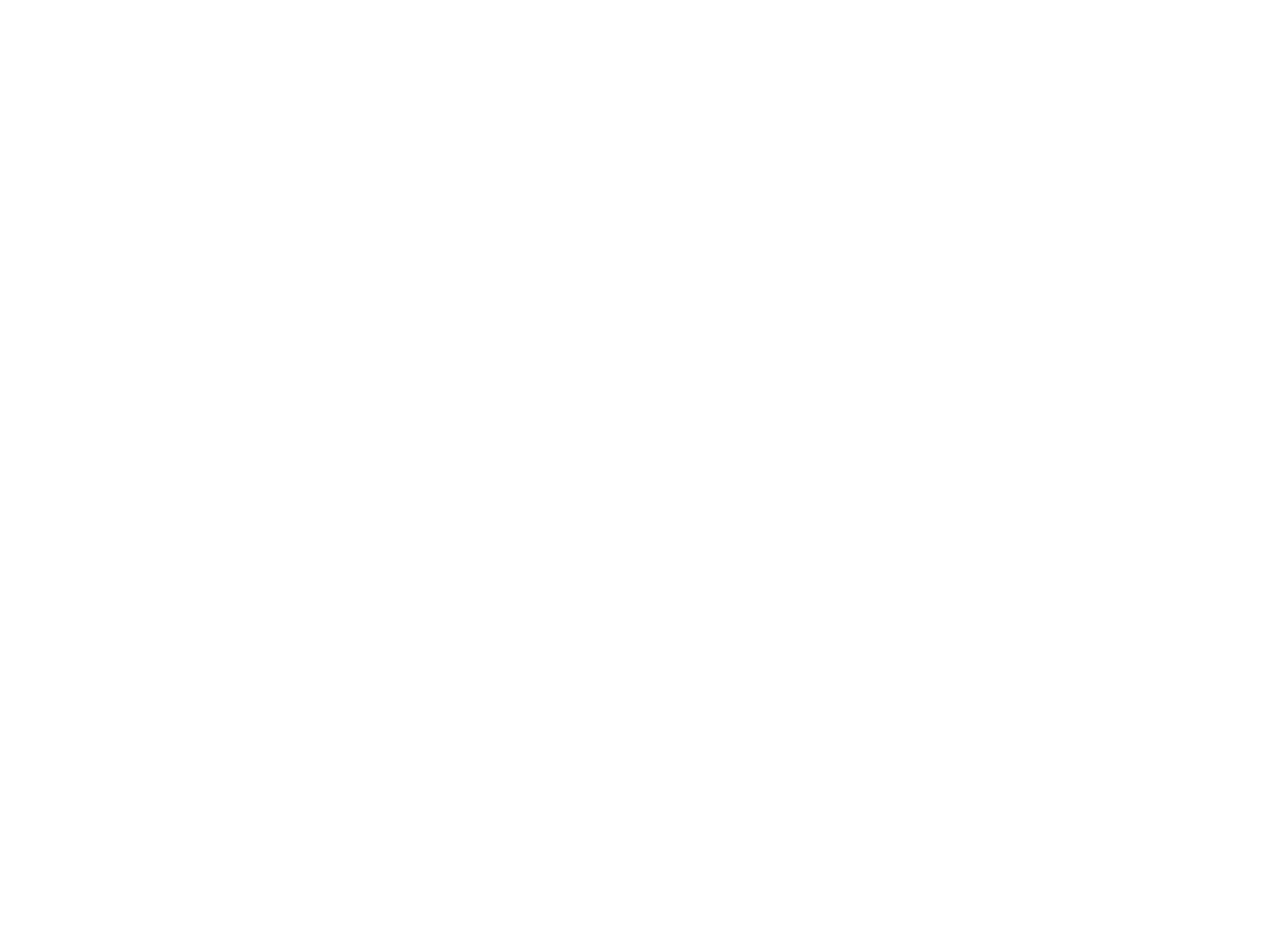
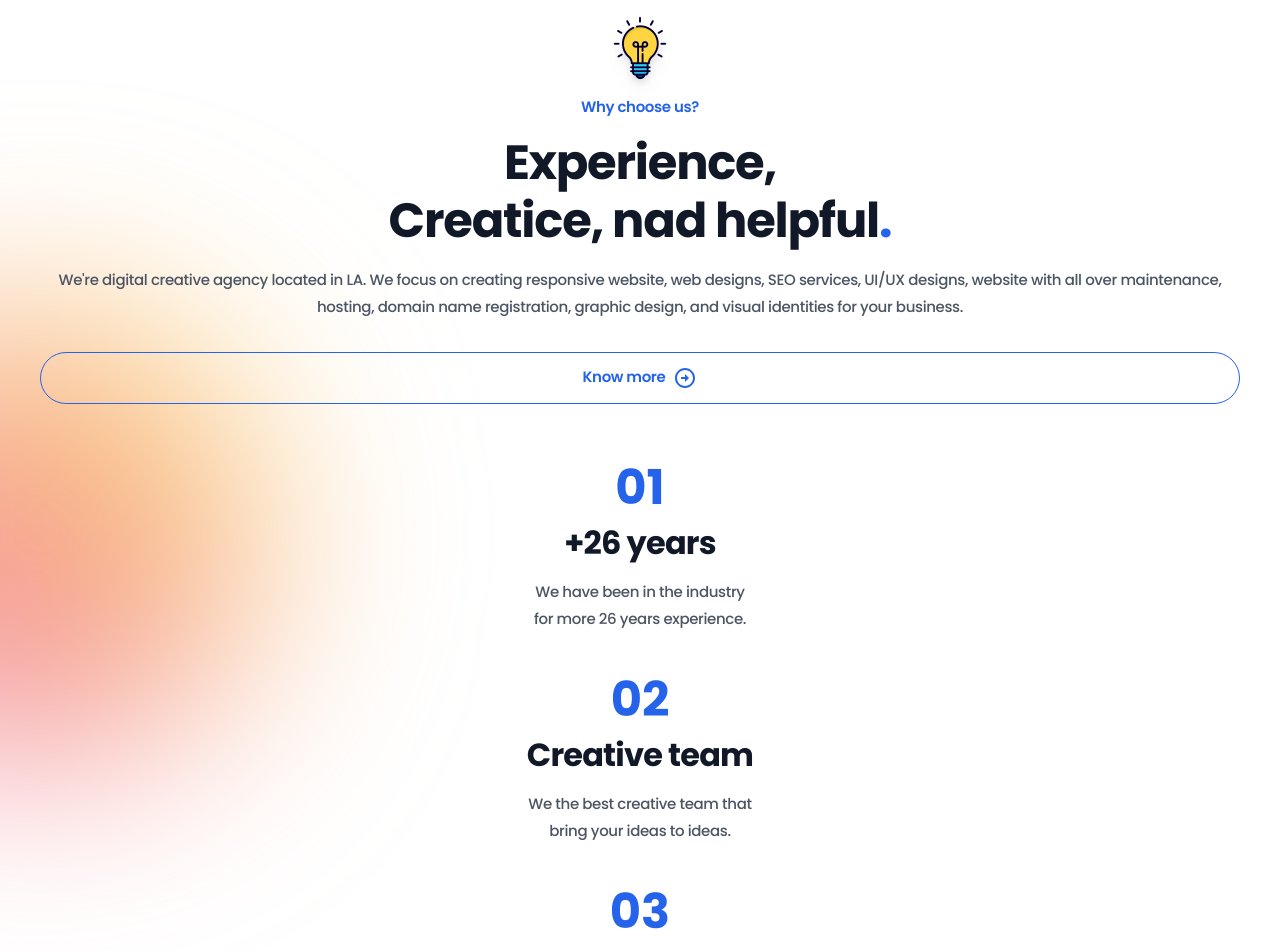
Before and after one commit to fajarfadillahh/hexlab-digital-marketing-react-tailwind, a React (Vite) app: page / in a window 1280 px wide. Shown: the part 4180-5130 px from the top of the page. Before the commit the page ends 4100 px from the top, so only its background shows below. Built offline with nearby package versions, Linux system fonts and the light colour scheme.

Commit message:
create: Experience parts - HomePage

```diff
--- a/src/Data.jsx
+++ b/src/Data.jsx
@@ -59,3 +59,22 @@
     text: "Our creative team made a great and beautiful brands",
   },
 ];
+
+// experience data
+export const experienceData = [
+  {
+    number: "01",
+    title: "+26 years",
+    text: "We have been in the industry for more 26 years experience.",
+  },
+  {
+    number: "02",
+    title: "Creative team",
+    text: "We the best creative team that bring your ideas to ideas.",
+  },
+  {
+    number: "03",
+    title: "we're helpful",
+    text: "We love to help clients to achieve their online goals.",
+  },
+];
--- a/src/pages/Home.jsx
+++ b/src/pages/Home.jsx
@@ -7,6 +7,7 @@
 // import parts
 import Hero from "../parts/HomePage/Hero";
 import About from "../parts/HomePage/About";
+import Experience from "../parts/HomePage/Experience";
 
 const Home = () => {
   return (
@@ -16,6 +17,7 @@
         <Hero />
         <Feature />
         <About />
+        <Experience />
       </div>
     </>
   );
--- a/src/parts/HomePage/About.jsx
+++ b/src/parts/HomePage/About.jsx
@@ -10,7 +10,7 @@
   return (
     <section className="about section relative">
       {/* gradient accent */}
-      <div className="absolute bottom-60 -right-48 -z-10 h-[360px] w-[360px] rounded-full bg-gradient-to-tr from-pink-400 to-purple-400 blur-[100px]" />
+      <div className="absolute bottom-60 -right-48 -z-10 h-[360px] w-[360px] rounded-full bg-gradient-to-tr from-pink-400/80 to-purple-400/80 blur-[100px]" />
 
       <div className="about__container container grid gap-12">
         <img src={AboutImg} alt="about img" className="about__img" />
--- /dev/null
+++ b/src/parts/HomePage/Experience.jsx
@@ -0,0 +1,64 @@
+import React from "react";
+import { Link } from "react-router-dom";
+import { RiArrowRightCircleLine } from "react-icons/ri";
+
+// import experience data
+import { experienceData } from "../../Data";
+
+// import images
+import ExperienceIcon from "../../assets/images/icons/icon-idea-bulb.png";
+
+const Experience = () => {
+  return (
+    <section className="experience section relative">
+      {/* gradient accents */}
+      <div className="absolute top-96 -left-48 -z-10 h-[460px] w-[460px] rounded-full bg-gradient-to-tr from-pink-500/80 to-yellow-300/80 blur-[100px]" />
+
+      <div className="experience__container container grid gap-12">
+        <div className="experience__data text-center">
+          <img
+            src={ExperienceIcon}
+            alt="experience icon"
+            className="about__icon mx-auto w-16 pb-4 drop-shadow-lg"
+          />
+          <p className="about__subtitle section-subtitle">Why choose us?</p>
+          <h1 className="about__title section-title">
+            Experience, <br />
+            Creatice, nad helpful<span className="text-blue-600">.</span>
+          </h1>
+          <p className="about__text section-text pb-8">
+            We're digital creative agency located in LA. We focus on creating
+            responsive website, web designs, SEO services, UI/UX designs,
+            website with all over maintenance, hosting, domain name
+            registration, graphic design, and visual identities for your
+            business.
+          </p>
+          <Link to="/" className="about__button button button-outline">
+            Know more
+            <RiArrowRightCircleLine className="inline-flex text-[1.5rem]" />
+          </Link>
+        </div>
+
+        <div className="experience__group grid grid-cols-[0.8fr] justify-center gap-8">
+          {experienceData.map((item, index) => {
+            return (
+              <div key={index} className="experience__content grid text-center">
+                <h3 className="experience__number text-[48px] font-bold text-blue-600">
+                  {item.number}
+                </h3>
+                <h1 className="experience__title section-title text-[32px]">
+                  {item.title}
+                </h1>
+                <p className="experience__text section-text mx-auto max-w-[230px] pb-0">
+                  {item.text}
+                </p>
+              </div>
+            );
+          })}
+        </div>
+      </div>
+    </section>
+  );
+};
+
+export default Experience;
```
